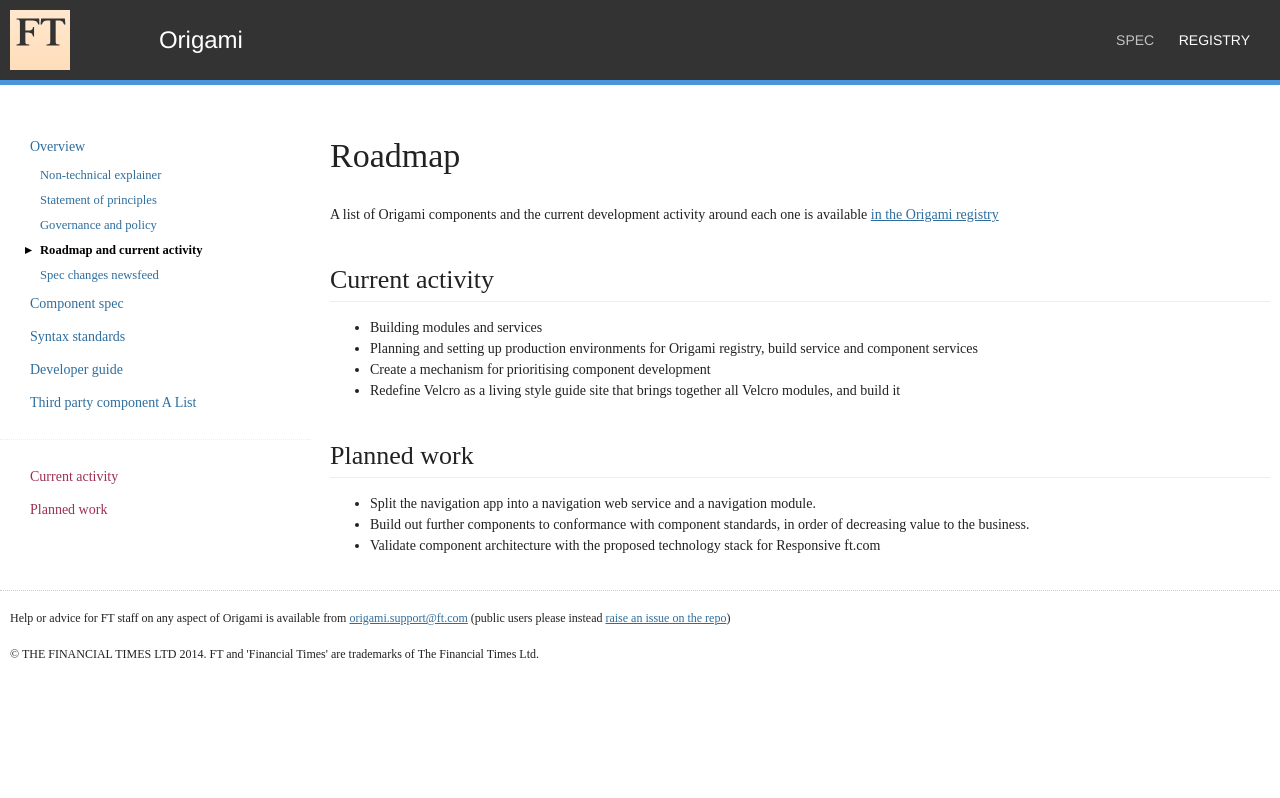
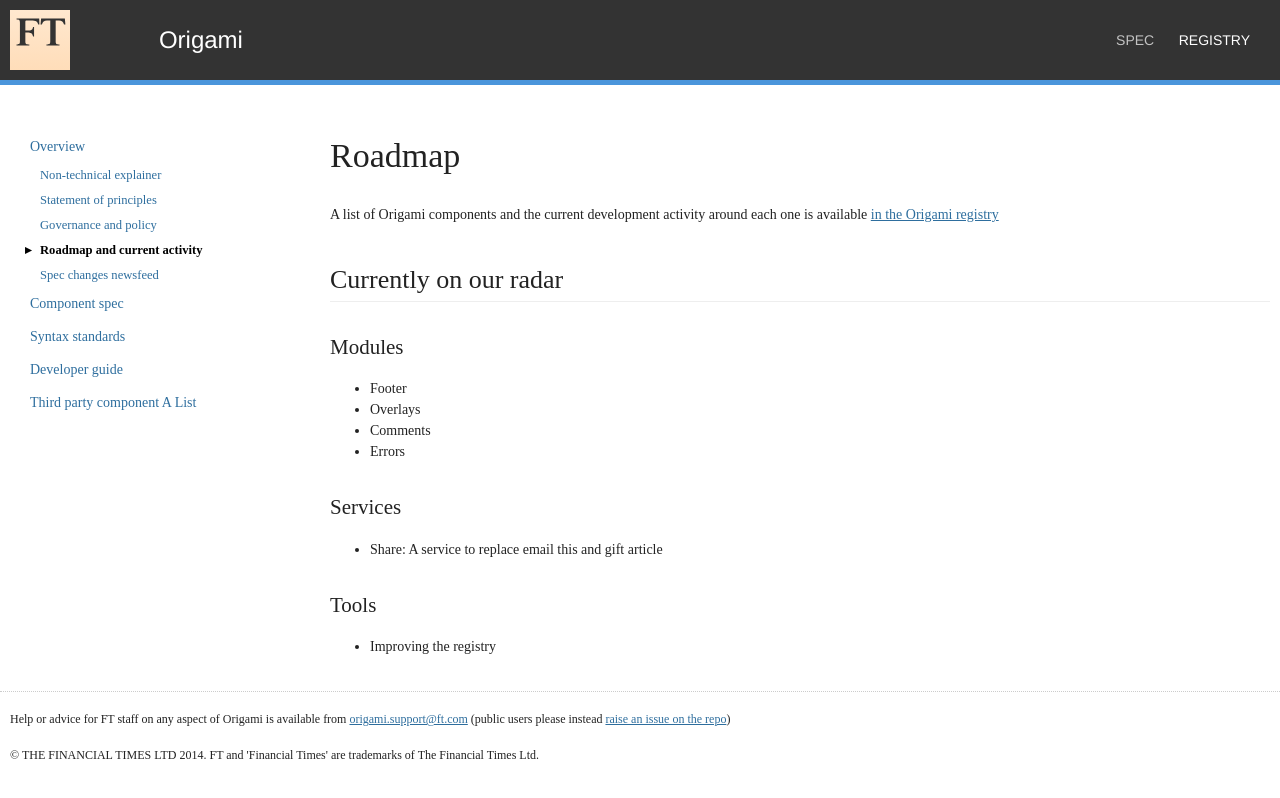
Before and after one commit to Financial-Times/ft-origami, a Jekyll site: the page built from docs/overview/roadmap.md, in a window 1280 px wide. Shown: the top 798 px of the page. Built offline with Jekyll 4.4.1, drawn with Linux system fonts in a browser that asks for light colours; some web fonts are replaced.

Commit message:
Allow indexing by Google

```diff
--- a/_layouts/default.html
+++ b/_layouts/default.html
@@ -5,7 +5,6 @@
         <meta http-equiv="X-UA-Compatible" content="IE=edge,chrome=1">
         <title>{{ page.title }} - {{ site.name }}</title>
         <meta name="viewport" content="width=device-width">
-        <meta name="robots" content="noindex, nofollow">
 
         <script>
           // Redirect the GH pages hostname to the custom one
--- a/docs/overview/roadmap.md
+++ b/docs/overview/roadmap.md
@@ -5,19 +5,23 @@ section: Overview
 permalink: /docs/overview/roadmap/
 ---
 
-# Roadmap
+#Roadmap
 
 A list of Origami components and the current development activity around each one is available [in the Origami registry](http://registry.origami.ft.com)
 
-## Current activity
+##Currently on our radar
 
-* Building modules and services
-* Planning and setting up production environments for Origami registry, build service and component services
-* Create a mechanism for prioritising component development
-* Redefine Velcro as a living style guide site that brings together all Velcro modules, and build it
+###Modules
 
-## Planned work
+* Footer
+* Overlays
+* Comments
+* Errors
 
-* Split the navigation app into a navigation web service and a navigation module.
-* Build out further components to conformance with component standards, in order of decreasing value to the business.
-* Validate component architecture with the proposed technology stack for Responsive ft.com
+###Services
+
+* Share: A service to replace email this and gift article
+
+###Tools
+
+* Improving the registry
```
